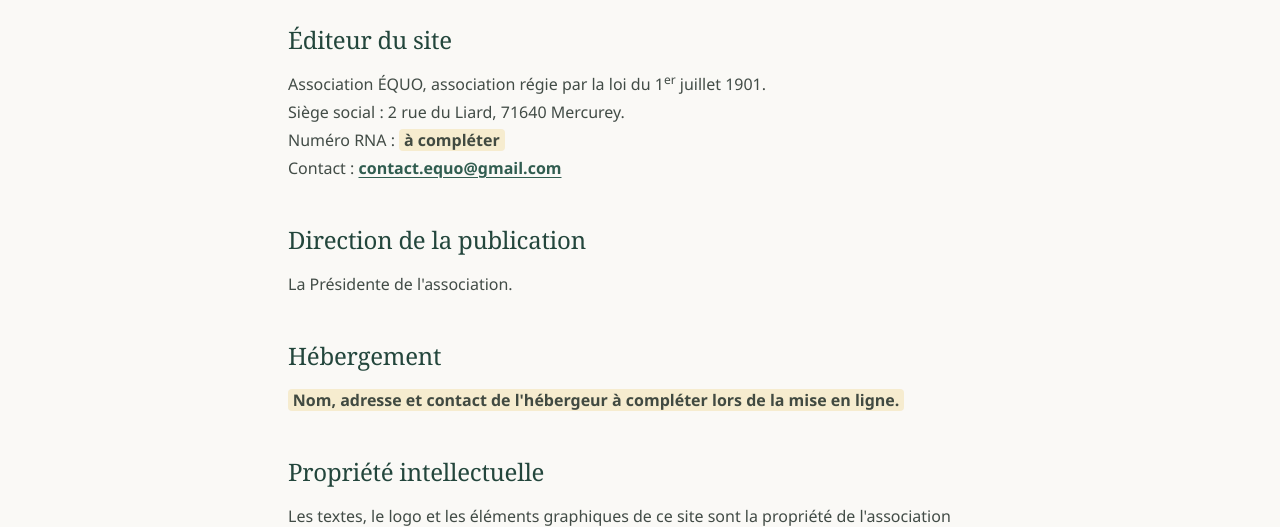
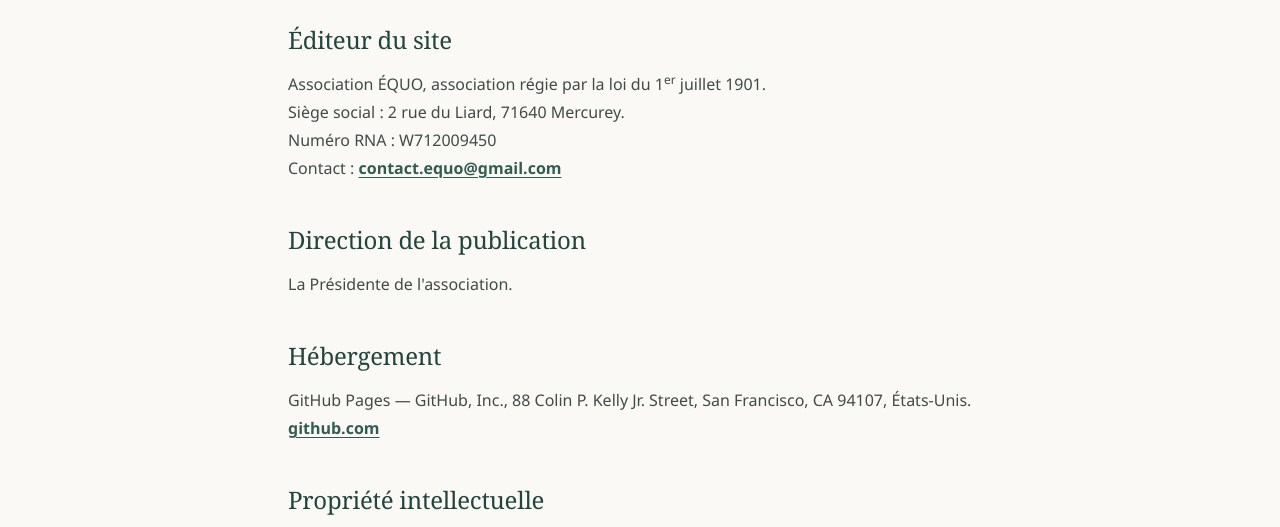
Before and after one commit to playdo86/Equo, an Astro site: page /mentions-legales in a window 1280 px wide. Shown: the part 247-774 px from the top of the page. Built offline with nearby package versions, Linux system fonts and the light colour scheme; Astro itself is replaced by a stand-in of ours.

Commit message:
Mentions légales : numéro RNA et hébergeur
Co-Authored-By: Claude Opus 5.5 <noreply@anthropic.com>
Claude-Session: https://claude.ai/code/session_01K8Re3eeCiBJFgsz33bJ3nv

```diff
--- a/src/config/site.ts
+++ b/src/config/site.ts
@@ -19,6 +19,8 @@ export const site = {
   description:
     "ÉQUO est une association de prévention qui propose des actions concrètes, accessibles et progressives pour permettre à chacun de construire ses propres équilibres autour du mouvement, des émotions et des modes de vie.",
   founded: 2026,
+  /** Numéro au Répertoire national des associations. */
+  rna: 'W712009450',
   locale: 'fr_FR',
 
   contact: {
--- a/src/layouts/BaseLayout.astro
+++ b/src/layouts/BaseLayout.astro
@@ -31,6 +31,7 @@ const organisation = {
   logo: new URL(u('/favicon.svg'), Astro.site).href,
   email: site.contact.email,
   foundingDate: String(site.founded),
+  identifier: { '@type': 'PropertyValue', propertyID: 'RNA', value: site.rna },
   areaServed: site.contact.region,
   address: {
     '@type': 'PostalAddress',
--- a/src/pages/mentions-legales.astro
+++ b/src/pages/mentions-legales.astro
@@ -8,13 +8,16 @@ const c = site.contact;
   <p>
     {site.legalName}, association régie par la loi du 1<sup>er</sup> juillet 1901.<br />
     Siège social : {c.streetAddress}, {c.postalCode} {c.locality}.<br />
-    Numéro RNA : <span class="a-completer">à compléter</span><br />
+    Numéro RNA : {site.rna}<br />
     Contact : <a href={`mailto:${c.email}`}>{c.email}</a>
   </p>
   <h2>Direction de la publication</h2>
   <p>La Présidente de l'association.</p>
   <h2>Hébergement</h2>
-  <p><span class="a-completer">Nom, adresse et contact de l'hébergeur à compléter lors de la mise en ligne.</span></p>
+  <p>
+    GitHub Pages — GitHub, Inc., 88 Colin P. Kelly Jr. Street, San Francisco, CA 94107, États-Unis.<br />
+    <a href="https://github.com" rel="noopener noreferrer">github.com</a>
+  </p>
   <h2>Propriété intellectuelle</h2>
   <p>
     Les textes, le logo et les éléments graphiques de ce site sont la propriété de l'association ÉQUO, sauf mention
```
